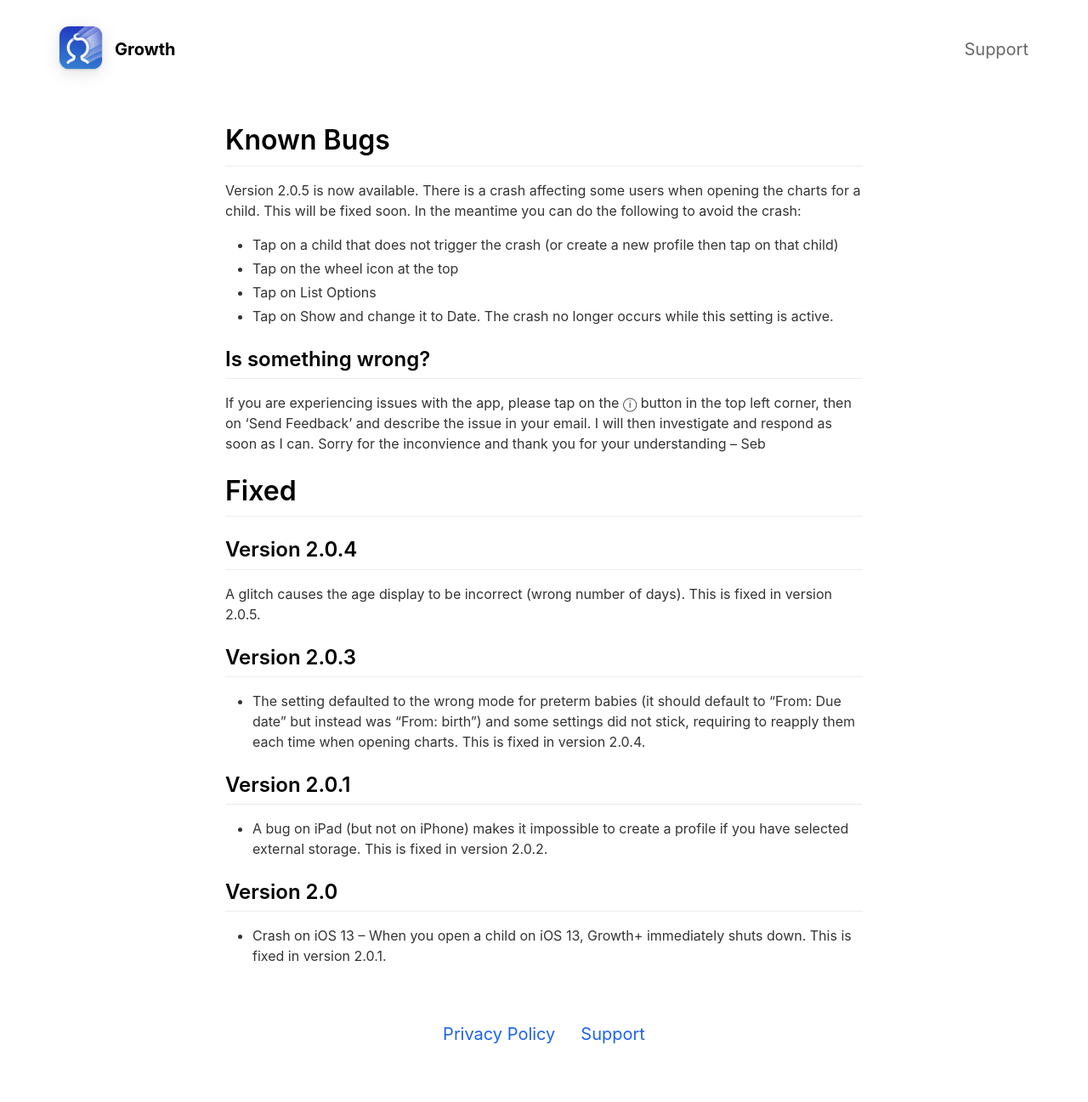
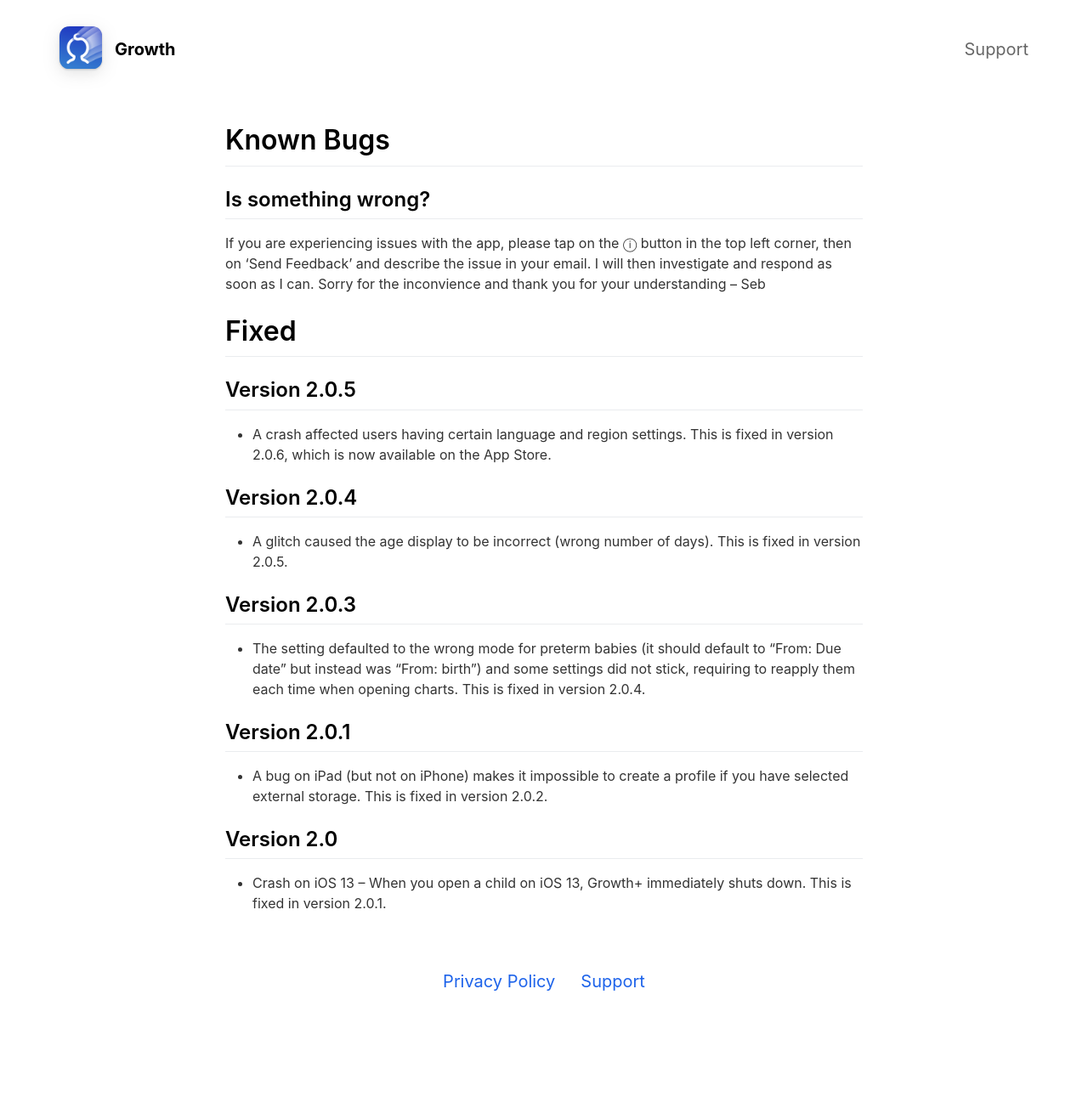
Before and after one commit to Clafou/growthchart.app, a Jekyll site: the page built from _pages/bugs.md, in a window 1280 px wide. Shown: the whole page at 85% size. Built offline with Jekyll 4.4.1, drawn with Linux system fonts in a browser that asks for light colours; nearby versions of some CDN libraries; after the commit the page ends 1235 px from its top, so only the background shows below that.

Commit message:
Updated bugs

```diff
--- a/_pages/bugs.md
+++ b/_pages/bugs.md
@@ -7,21 +7,19 @@ include_in_footer: false
 
 # Known Bugs
 
-Version 2.0.5 is now available. There is a crash affecting some users when opening the charts for a child. This will be fixed soon. In the meantime you can do the following to avoid the crash:
-* Tap on a child that does not trigger the crash (or create a new profile then tap on that child)
-* Tap on the wheel icon at the top
-* Tap on List Options
-* Tap on Show and change it to Date. The crash no longer occurs while this setting is active.
-
 ## Is something wrong?
 
 If you are experiencing issues with the app, please tap on the ⓘ button in the top left corner, then on 'Send Feedback' and describe the issue in your email. I will then investigate and respond as soon as I can. Sorry for the inconvience and thank you for your understanding – Seb
 
 # Fixed
 
+## Version 2.0.5
+
+* A crash affected users having certain language and region settings. This is fixed in version 2.0.6, which is now available on the App Store.
+
 ## Version 2.0.4
 
-A glitch causes the age display to be incorrect (wrong number of days). This is fixed in version 2.0.5.
+* A glitch caused the age display to be incorrect (wrong number of days). This is fixed in version 2.0.5.
 
 ## Version 2.0.3
 
```
